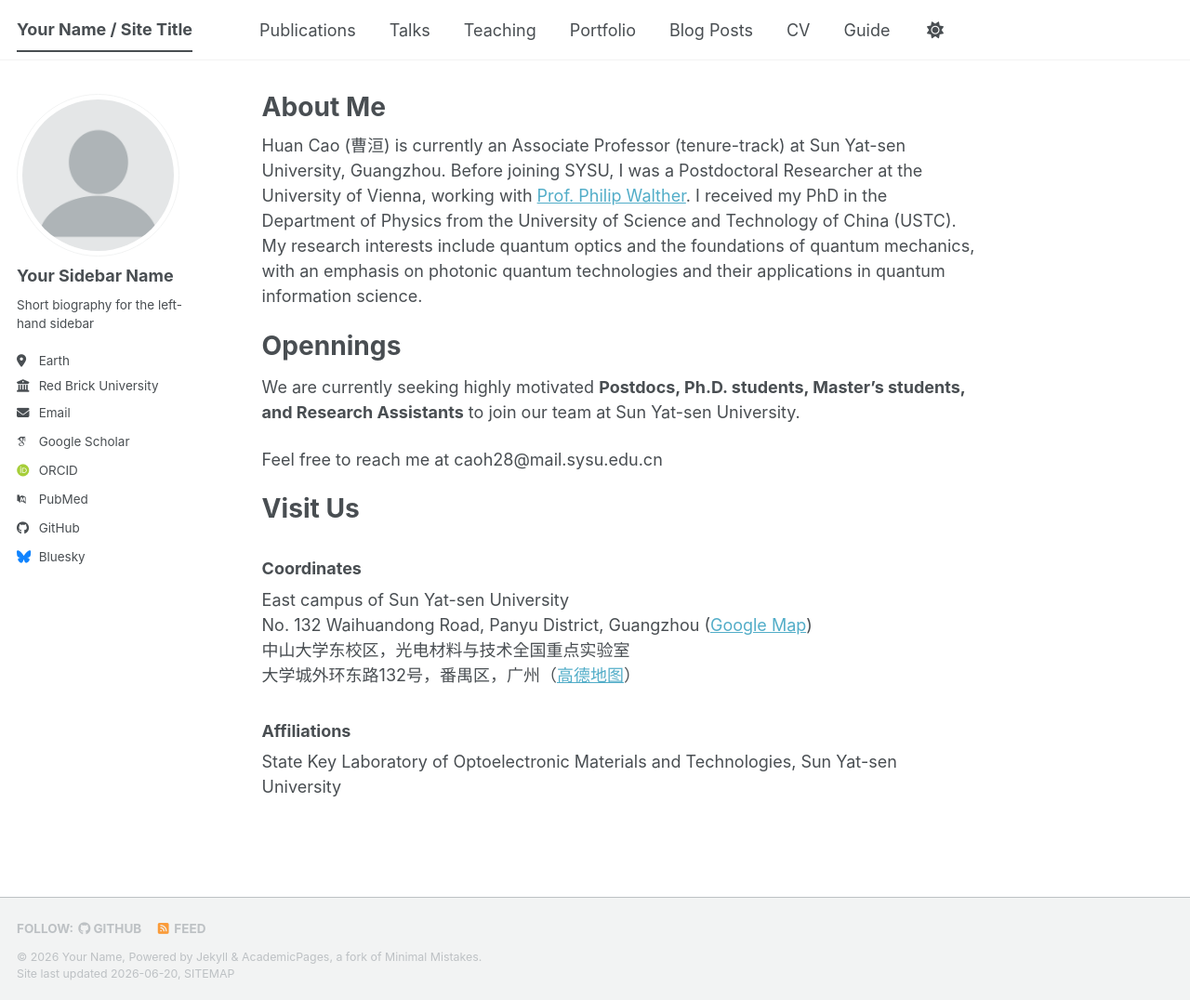
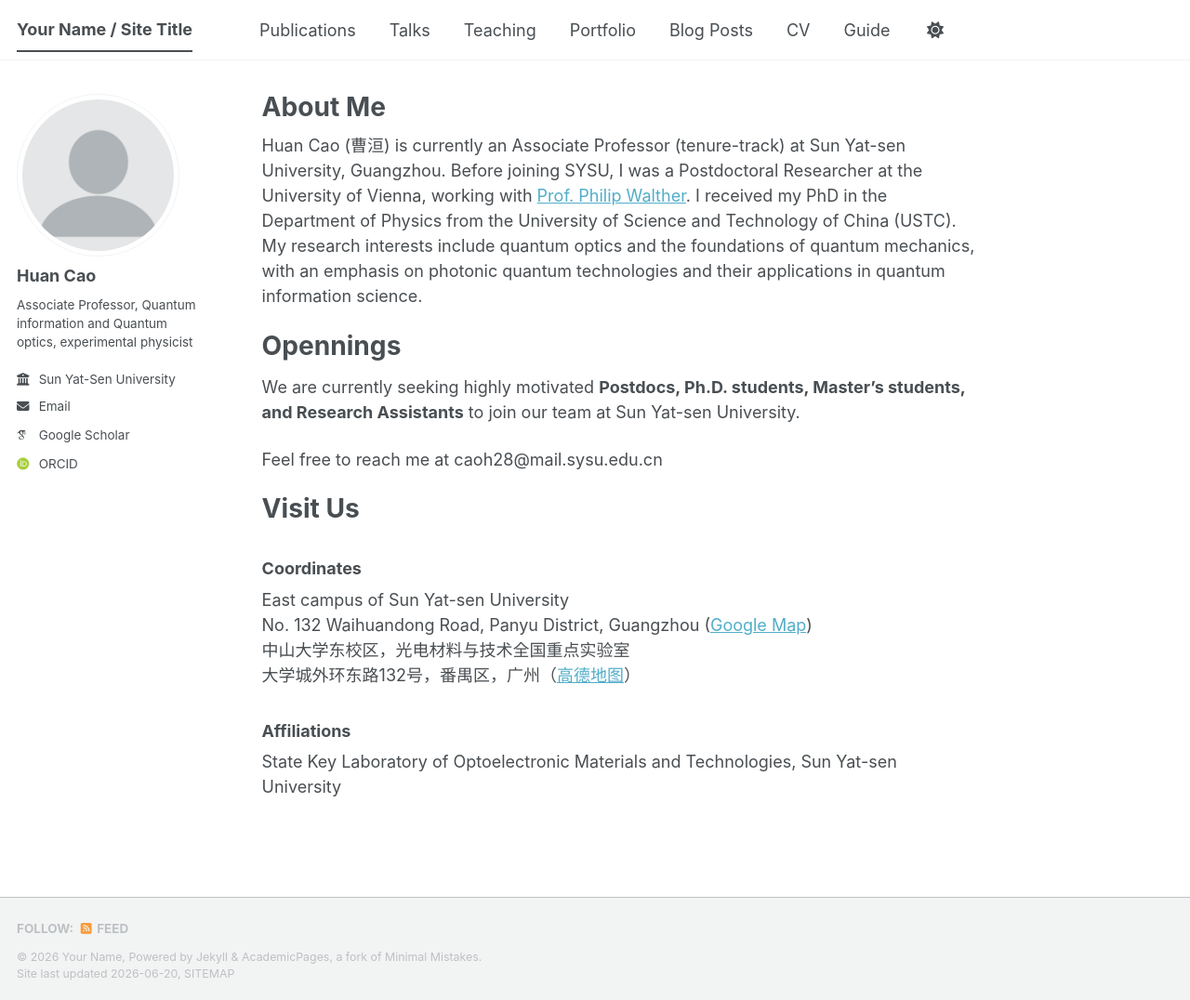
Before and after one commit to Huan-Cao/Huan-Cao.github.io, a Jekyll site: the page built from _pages/about.md, in a window 1280 px wide and 1076 px high. Shown: the whole window at 93% size. Built offline with Jekyll 4.4.1, drawn with Linux system fonts in a browser that asks for light colours; some web fonts are replaced; a script bundle is joined from its source files by our own code; library files that are not in the unit come from our copies.

Commit message:
Update _config.yml

```diff
--- a/_config.yml
+++ b/_config.yml
@@ -24,24 +24,24 @@ repository               : "academicpages/academicpages.github.io"
 author:
   # Biographic information
   avatar           : "profile.png"
-  name             : "Your Sidebar Name"
+  name             : "Huan Cao"
   pronouns         : # example: "she/her"
-  bio              : "Short biography for the left-hand sidebar"
-  location         : "Earth"
-  employer         : "Red Brick University"
+  bio              : "Associate Professor, Quantum information and Quantum optics, experimental physicist"
+  location         : # "Earth"
+  employer         : "Sun Yat-Sen University"
   uri              : # URL
-  email            : "none@example.org"
+  email            : "caoh28@mail.sysu.edu.cn"
 
   # Academic websites
   academia         : # URL
   arxiv            : # URL - Update with the correct link to your profile
-  googlescholar    : "https://scholar.google.com/citations?user=PS_CX0AAAAAJ"
+  googlescholar    : "https://scholar.google.com/citations?user=7l5bXUMAAAAJ&hl=EN-CN"
   inspire-hep      : # URL
   impactstory      : # URL
   orcid            : "https://orcid.org/yourorcidurl"
   semantic         : # URL
   ssrn             : # URL
-  pubmed           : "https://www.ncbi.nlm.nih.gov/pubmed/?term=john+snow"
+  pubmed           : # "https://www.ncbi.nlm.nih.gov/pubmed/?term=john+snow"
   researchgate     : # URL
   scopus           : # URL
   zotero           : # URL
@@ -51,13 +51,13 @@ author:
   bitbucket        : # Username - Update with your username on the site
   codepen          : # Username
   dribbble         : # Username
-  github           : "academicpages"
+  github           : # "academicpages"
   kaggle           : # Username
   stackoverflow    : # User number or user number and name (i.e., use "1" or "1/jeff-atwood")
 
   # Social media
   artstation       : # Username
-  bluesky          : "bsky.app" # Replace this with you Bluesky username
+  bluesky          : # "bsky.app" # Replace this with you Bluesky username
   facebook         : # Username
   flickr           : # Username
   foursquare       : # Username
```
